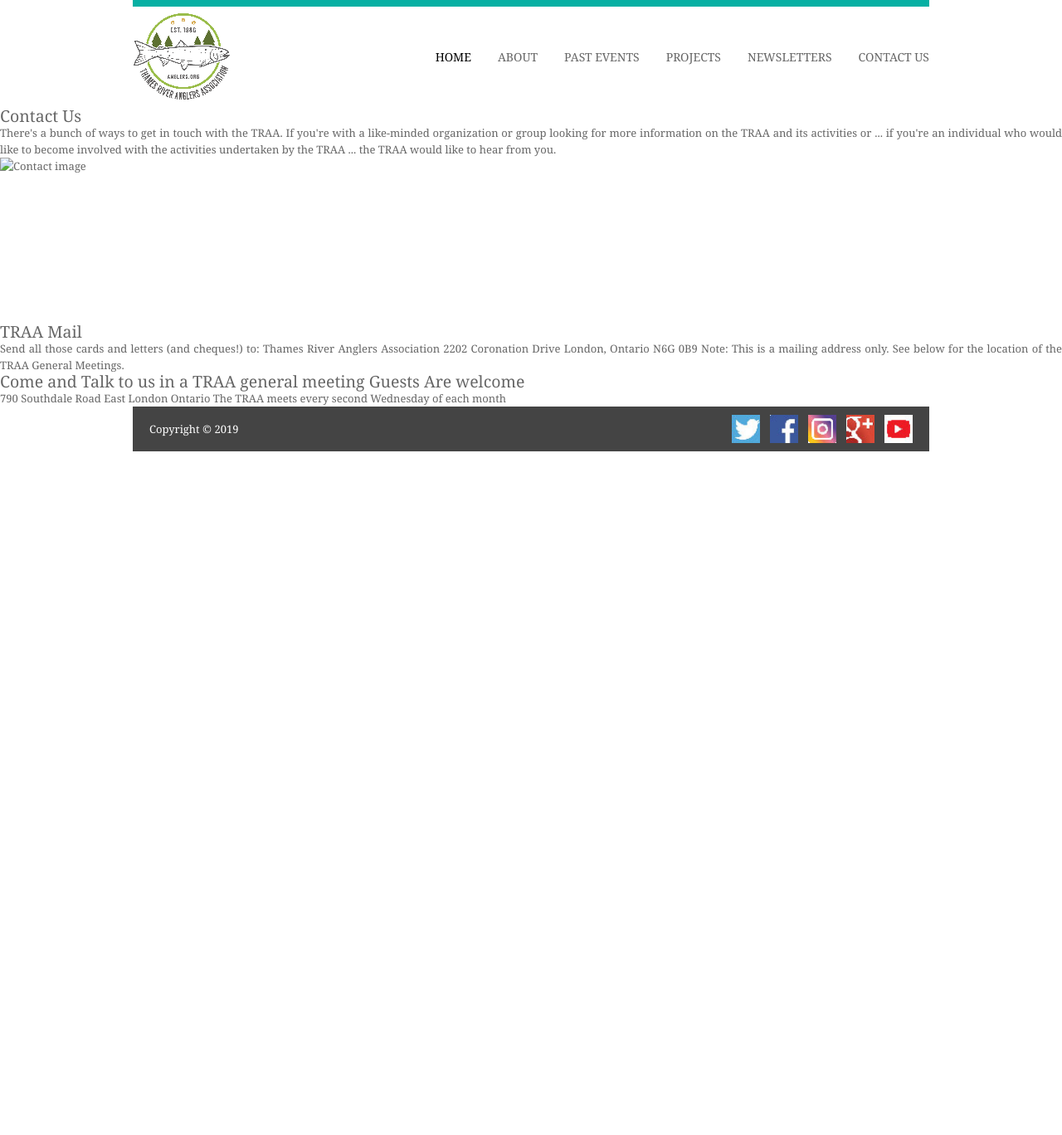
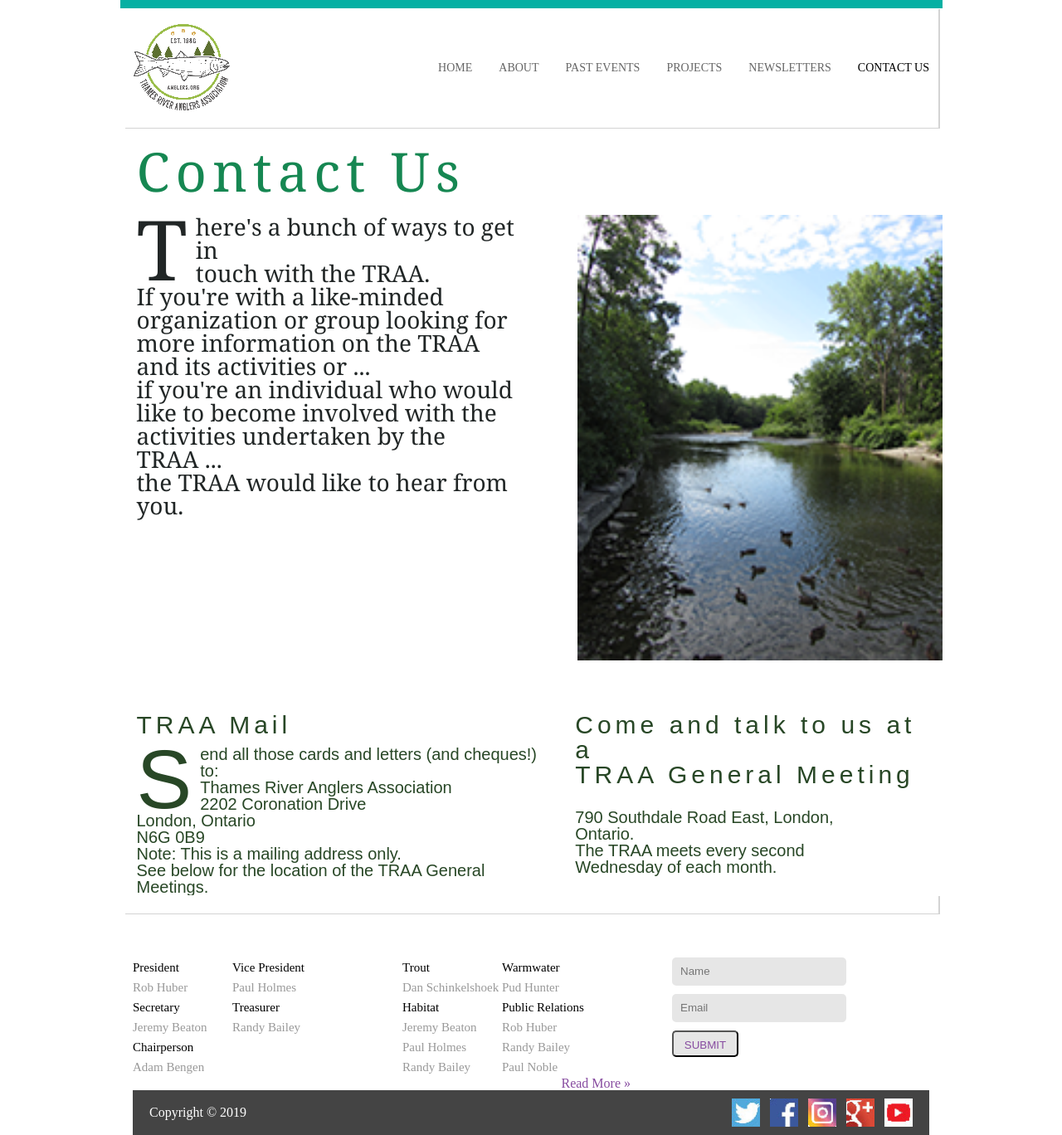
Before and after one commit to Inderjitsinghsaini/Singh_I_Yang_S_Anglers_Website, a plain HTML site: page ContactUs.html in a window 1280 px wide. Shown: the whole page at 83% size. Before the commit the page ends 800 px from the top, so only its background shows below. Drawn offline with Linux system fonts and the light colour scheme.

Commit message:
Done with the Contact Page

```diff
--- a/ContactUs.html
+++ b/ContactUs.html
@@ -1,56 +1,132 @@
 <!DOCTYPE html>
-<html>
+<html lang="en">
 <head>
-<meta charset="utf-8">
-<link type="text/css" rel="stylesheet" href="css/main.css" />
-<title></title>
+	<meta charset="UTF-8">
+	<meta name="viewport" content= "width=device-width, initial-scale=1.0">
+
+	<title>Contact Page</title>
+	<link rel ="stylesheet" href="css/main2.css">
+	<link rel="stylesheet" href="css/reset.css">
+
 </head>
-
 <body>
-
-	<div class="header">
+	<main class ="container">
+		<div id="topBorder"></div>
+		<div class="header">
 
 		<a href="index.html" class="logo">
 			<img src="images/logo.png" alt="">
 		</a>
 
 		<div class="nav">
-			<a href="#" class="hover">HOME</a>
+			<a href="index.html" >HOME</a>
 			<a href="#">ABOUT</a>
 			<a href="#">PAST EVENTS</a>
 			<a href="#">PROJECTS</a>
 			<a href="#">NEWSLETTERS</a>
-			<a href="#">CONTACT US</a>
+			<a href="contactUs.html" class="hover">CONTACT US</a>
 		</div>
 
 	</div>
+	<!---contact page stuff--->
+	<section class ="pageContent">
+	<h1 class="hidden">Contact Page</h1>
+	<h1 id="pageTitle">Contact Us</h1>
+	<div id="left-side">
 
-	<!-----Contact us markup----->
-	<section id ="contactUs">
-		<h1 class ="hidden">
-		<h1>Contact Us</h1>
-		<p><span id="dropCap">There's</span> a bunch of ways to get in touch with the TRAA.
-If you're with a like-minded organization or group looking for more information on the TRAA and its activities or ...
-if you're an individual who would like to become involved with the activities undertaken by the TRAA ...
-the TRAA would like to hear from you.</p>
-		<img src="images/Contact.jpg" alt="Contact image" class ="img">
-		<h1>TRAA Mail</h1>
-		<p><span>S</span>end all those cards and letters (and cheques!) to:
-Thames River Anglers Association
-2202 Coronation Drive
-London, Ontario
-N6G 0B9
-Note: This is a mailing address only.
-See below for the location of the TRAA General Meetings.</p>
-		<h1>Come and Talk to us in a TRAA general meeting Guests Are welcome</h1>
-		<p>790 Southdale Road East London Ontario
-		The TRAA meets every second Wednesday of each month</p>
+	<p><span id ="dropCap">T</span>here's a bunch of ways to get in <br>touch with the TRAA.<br>
+If you're with a like-minded<br> organization or group looking for<br> more information on the TRAA<br> and its activities or ...<br>
+if you're an individual who would<br> like to become involved with the <br>activities undertaken by the<br> TRAA ...<br>
+the TRAA would like to hear from<br> you.
+</p>
 
+	<div>
+		<img src="images/Contact.png" alt="contactImage" class="Cimage">
+	</div>
+	</div>
+	<div id ="right-side">
+		<div id ="textAddress">
+	<h1 id ="mail">TRAA Mail</h1>
+	<p id ="Address"><span id="dropCap">S</span>end all those cards and letters (and cheques!) to:<br>
+Thames River Anglers Association<br>
+2202 Coronation Drive<br>
+London, Ontario<br>
+N6G 0B9 <br>
+Note: This is a mailing address only. <br>
+See below for the location of the TRAA General Meetings.<br></p></div>
+<div>	<h1 id="mail">Come and talk to us at a <br>TRAA General Meeting</h1>
+Guests are welcome!</h1>
+	<p id="Address"><span></span> 790 Southdale Road East, London,<br> Ontario.<br>
+The TRAA meets every second<br> Wednesday of each month.</p></div></div>
+	</section>
+	<!---contact page ends--->
 
+	<div class="hm_cnt">
 
-	</section>
-		<!------Contact us markup ends---->
+		<div class="cleft">
+			<div class="t1">TRAA Executives</div>
+			<dl>
+				<dt>President</dt>
+				<dd>Rob Huber</dd>
+			</dl>
+			<dl>
+				<dt>Vice President</dt>
+				<dd>Paul Holmes</dd>
+			</dl>
+			<div class="clear"></div>
+			<dl>
+				<dt>Secretary</dt>
+				<dd>Jeremy Beaton</dd>
+			</dl>
+			<dl>
+				<dt>Treasurer</dt>
+				<dd>Randy Bailey</dd>
+			</dl>
+			<div class="clear"></div>
+			<dl>
+				<dt>Chairperson</dt>
+				<dd>Adam Bengen</dd>
+			</dl>
+		</div>
 
+		<div class="cleft">
+			<div class="t1">TRAA Volunteer Committee Chairs</div>
+			<dl>
+				<dt>Trout</dt>
+				<dd>Dan Schinkelshoek</dd>
+			</dl>
+			<dl>
+				<dt>Warmwater</dt>
+				<dd>Pud Hunter</dd>
+			</dl>
+			<div class="clear"></div>
+			<dl>
+				<dt>Habitat</dt>
+				<dd>Jeremy Beaton</dd>
+				<dd>Paul Holmes</dd>
+				<dd>Randy Bailey</dd>
+			</dl>
+			<dl>
+				<dt>Public Relations</dt>
+				<dd>Rob Huber</dd>
+				<dd>Randy Bailey</dd>
+				<dd>Paul Noble </dd>
+			</dl>
+			<div class="clear"></div>
+			<a href="#" class="more">Read More »</a>
+		</div>
+
+		<div class="cright">
+			<div class="t1">GRAB OUR NEWSLETTER</div>
+			<form action="">
+				<input type="text" class="text" placeholder="Name">
+				<input type="text" class="text" placeholder="Email">
+			</form>
+			<input type="submit" value="SUBMIT" class="sub">
+		</div>
+
+		<div class="clear"></div>
+	</div>
 	<div class="footer">
 		<div class="copy">Copyright © 2019</div>
 		<div class="copys">
@@ -60,7 +136,7 @@ See below for the location of the TRAA General Meetings.</p>
 			<a href="#"><img src="images/ft_logo4.jpg" alt=""></a>
 			<a href="#"><img src="images/ft_logo5.jpg" alt=""></a>
 		</div>
-	</div>
+	</main>
 
 </body>
 </html>
--- a/css/main.css
+++ b/css/main.css
@@ -1,4 +1,7 @@
-/*通用类*/
+??*/
+
+
+
 *{
 	margin:0;
 	padding:0;
@@ -81,7 +84,7 @@ div.clear{
 .line20{
 	font-size:1px;height:20px;width:100%;clear:both;
 }
-/*wrapin 主体容器宽度*/
+/*wrapin ??????*/
 .wrapin{
 	width:960px;
 	margin-left:auto;
@@ -293,17 +296,3 @@ div.clear{
 	height: 34px;
 }
 /* Contact us*/
-
-
-#contactUs
-{
-	Display:flex;
-	flex-direction:column;
-}
-
-.img
-{
-
-	width:350px;
-	height:200px;
-}
--- /dev/null
+++ b/css/main2.css
@@ -0,0 +1,254 @@
+/*contact Page */
+.hidden
+{
+	display:none;
+
+}
+
+*{
+	margin:0;
+	padding:0;
+}
+body {
+	background-image: url(../);
+	background-repeat: repeat;
+	background-color: #fff;
+	color: #FFF;
+	font-size: 16px;
+	font-family:Georgia,helvetica,sans-serif;
+}
+h1,h2,h3{
+	font-weight:500;
+}
+img{
+	border:none;
+}
+a{
+	cursor:pointer;
+	color:#666;
+	text-decoration:none;
+	outline:none;
+}
+a:hover{
+	color:#0cab00;
+}
+ul{
+	list-style-type:none;
+}
+em{
+	font-style:normal;
+}
+.container
+{
+	width:991px;
+	height:auto;
+	margin:auto;
+}
+#topBorder
+{
+	width:991px;
+	height:10px;
+	background-color: #06b0a3;
+}
+.header{
+	width: 960px;
+	margin:0 auto;
+	height: 122px;
+	position: relative;
+	 border: 1px solid;
+  	padding: 10px;
+ 	 box-shadow: 2px 1px #D3D3D3;
+}
+.header a.logo{
+	float: left;
+	margin-top:8px;
+}
+.nav{
+	float: right;
+	height: 122px;
+	line-height: 122px;
+}
+.nav a{
+	float: left;
+	margin-left:32px;
+	font-size:14px;
+	color:#666;
+}
+.nav a:hover,.nav a.hover{
+	color:#000;
+}
+
+.pagecontent
+{
+	display: flex;
+	flex-direction: column;
+}
+
+#left-side
+{
+	display:flex;
+	flex-direction: row
+	justify-content:space-between;
+	margin-top:20px;
+}
+
+
+#pageTitle
+{
+	color:#168752;
+	font-size:65px;
+	font-weight:100;
+	font-family: constantia,georgia,sans-serif;
+	margin-top:20px;
+	margin-left:20px;
+	letter-spacing: 7px;
+
+}
+
+#dropCap
+{
+	font-size: 100px;
+	font-weight: 400;
+	line-height:70px;
+	float:left;
+	margin: 5px 10px 0 0;
+
+}
+
+.pageContent p
+{
+	color:#212626;
+	font-size: 28px;
+	font-weight:30;
+	margin-left:20px;
+	font-family:Georgia,helvetica,sans-serif;
+}
+
+
+.Cimage
+{
+	width:439.26px;
+	height:536.66px;
+	margin-left:74px;
+}
+#mail
+{
+	color:#284726;
+	font-size:30px;
+	font-family:Arial,helvetica,sans-serif;
+	margin-top:20px;
+	margin-left:20px;
+	letter-spacing:5px;
+}
+#Address
+{
+	color:#284726;
+	font-size:20px;
+	font-family: Arial,helvetica,sans-serif;
+	margin-top:10px;
+	margin-left:20px;
+
+
+
+}
+
+#right-side
+{
+	display:flex;
+	flex-direction:row;
+	margin-top:40px;
+}
+
+
+
+#textAddress
+{
+	display:flex;
+	flex-direction: column;
+}
+
+.hm_cnt{
+	width: 960px;
+	padding:20px 0;
+	margin:0 auto;
+	position: relative;
+	 border: 1px solid;
+  	padding: 10px;
+ 	 box-shadow: 2px 1px #D3D3D3;
+}
+.hm_cnt .t1{
+	height: 64px;
+	line-height: 64px;
+}
+.hm_cnt .cleft{
+	width: 325px;
+	float: left;
+}
+.hm_cnt dl{
+	width: 120px;
+	float: left;
+	line-height: 24px;
+	font-size:15px;
+	color:#999;
+}
+.hm_cnt dt{
+	color:#000;
+}
+.hm_cnt .more{
+	float: right;
+	color:#874ca0;
+	margin:0 50px 0 0;
+}
+.hm_cnt .cright{
+	width: 240px;
+	float: left;
+}
+.hm_cnt .text{
+	width: 210px;
+	height: 34px;
+	line-height: 34px;
+	border:0;
+	background:#e6e6e6;
+	border-radius:5px;
+	margin-bottom:10px;
+	text-indent:10px;
+}
+.hm_cnt .sub{
+	display: block;
+	width: 80px;
+	height: 32px;
+	color:#874ca0;
+	line-height: 32px;
+	background:#e6e6e6;
+	border-radius:5px;
+}
+
+
+.footer{
+	clear: both;
+	width: 960px;
+	height: 54px;
+	line-height: 54px;
+	margin:0 auto;
+	margin-top: 30px;
+	background:#444;
+	color:#fff;
+	border:0;
+}
+.footer .copy{
+	padding-left:20px;
+	float: left;
+}
+.footer .copys{
+	float: right;
+	padding:10px 20px 0 0;
+}
+.footer .copys a{
+	float: left;
+	margin:0 0 0 12px;
+}
+.footer .copys img{
+	display: block;
+	width: 34px;
+	height: 34px;
+}
--- /dev/null
+++ b/css/reset.css
@@ -0,0 +1,47 @@
+/* http://meyerweb.com/eric/tools/css/reset/
+   v2.0 | 20110126
+   License: none (public domain)
+*/
+
+html, body, div, span, applet, object, iframe,
+h1, h2, h3, h4, h5, h6, p, blockquote, pre,
+a, abbr, acronym, address, big, cite, code,
+del, dfn, em, img, ins, kbd, q, s, samp,
+small, strike, strong, sub, sup, tt, var,
+b, u, i, center,
+dl, dt, dd, ol, ul, li,
+fieldset, form, label, legend,
+table, caption, tbody, tfoot, thead, tr, th, td,
+article, aside, canvas, details, embed,
+figure, figcaption, footer, header, hgroup,
+menu, nav, output, ruby, section, summary,
+time, mark, audio, video {
+	margin: 0;
+	padding: 0;
+	border: 0;
+	font-size: 100%;
+	font: inherit;
+	vertical-align: baseline;
+}
+/* HTML5 display-role reset for older browsers */
+article, aside, details, figcaption, figure,
+footer, header, hgroup, menu, nav, section {
+	display: block;
+}
+body {
+	line-height: 1;
+}
+ol, ul {
+	list-style: none;
+}
+blockquote, q {
+	quotes: none;
+}
+blockquote:before, blockquote:after,
+q:before, q:after {
+	content: '';
+	content: none;
+}
+table {
+	border-collapse: collapse;
+	border-spacin
--- a/index.html
+++ b/index.html
@@ -3,6 +3,7 @@
 <head>
 <meta charset="utf-8">
 <link type="text/css" rel="stylesheet" href="css/main.css" />
+<link rel="stylesheet" href="css/reset.css">
 <title></title>
 </head>
 
@@ -20,7 +21,7 @@
 			<a href="#">PAST EVENTS</a>
 			<a href="#">PROJECTS</a>
 			<a href="#">NEWSLETTERS</a>
-			<a href="#">CONTACT US</a>
+			<a href="contactUs.html">CONTACT US</a>
 		</div>
 
 	</div>
```
Also changed, not shown: images/Contact.png (added).
